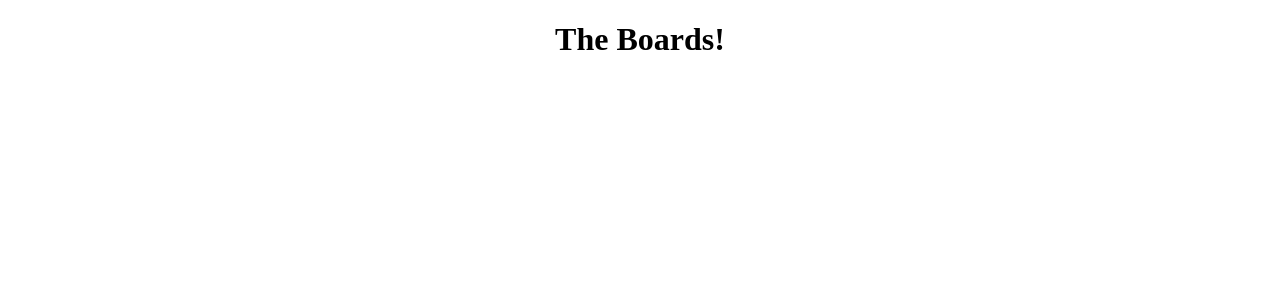
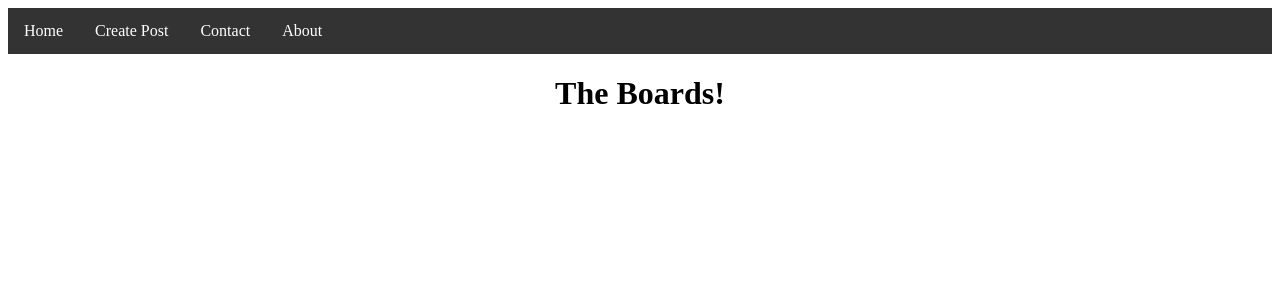
Before and after one commit to PorterSavage/Forum, an Angular app: page / in a window 1280 px wide. Shown: the top 300 px of the page. Built offline with nearby package versions, Linux system fonts and the light colour scheme.

Commit message:
Created nav bar with links to all my components

```diff
--- a/src/app/app.component.html
+++ b/src/app/app.component.html
@@ -1,3 +1,4 @@
+<app-nav></app-nav>
 <div style="text-align:center">
   <h1>{{ title }}!</h1>
 </div>
--- a/src/app/nav/nav.component.css
+++ b/src/app/nav/nav.component.css
@@ -0,0 +1,23 @@
+ul {
+  list-style-type: none;
+  margin: 0;
+  padding: 0;
+  overflow: hidden;
+  background-color: #333;
+}
+
+li {
+  float: left;
+}
+
+li a {
+  display: block;
+  color: white;
+  text-align: center;
+  padding: 14px 16px;
+  text-decoration: none;
+}
+
+li a:hover {
+  background-color: #111;
+}
--- a/src/app/nav/nav.component.html
+++ b/src/app/nav/nav.component.html
@@ -1,3 +1,6 @@
-<p>
-  nav works!
-</p>
+<ul>
+  <li><a href="home">Home</a></li>
+  <li><a href="create-post">Create Post</a></li>
+  <li><a href="contact">Contact</a></li>
+  <li><a href="about">About</a></li>
+</ul>
```
